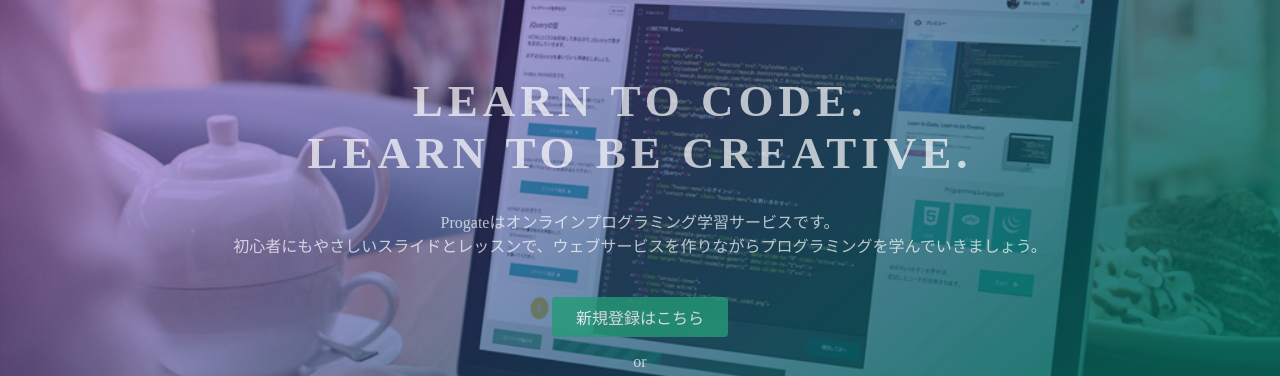
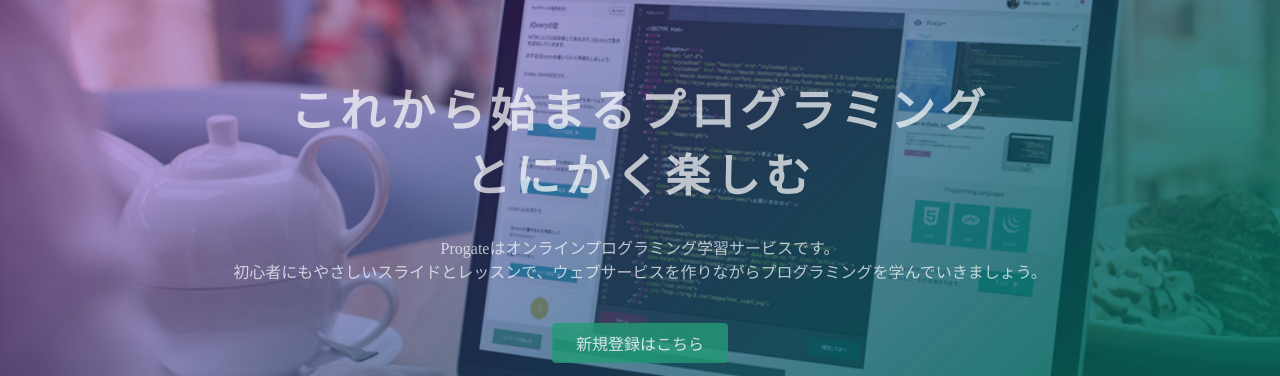
Before and after one commit to popopopon83/github.io, a plain HTML site: page index.html in a window 1280 px wide. Shown: the part 135-511 px from the top of the page. Drawn offline with Linux system fonts and the light colour scheme.

Commit message:
Update index.html

```diff
--- a/index.html
+++ b/index.html
@@ -23,7 +23,7 @@
   </header>
   <div class="top-wrapper">
     <div class="container">
-      <h1>LEARN TO CODE.<br>LEARN TO BE CREATIVE.</h1>
+      <h1>これから始まるプログラミング<br>とにかく楽しむ</h1>
       <p>Progateはオンラインプログラミング学習サービスです。<br>初心者にもやさしいスライドとレッスンで、ウェブサービスを作りながらプログラミングを学んでいきましょう。</p>
       <div class="btn-wrapper">
         <a href="#" class="btn signup">新規登録はこちら</a>
```
